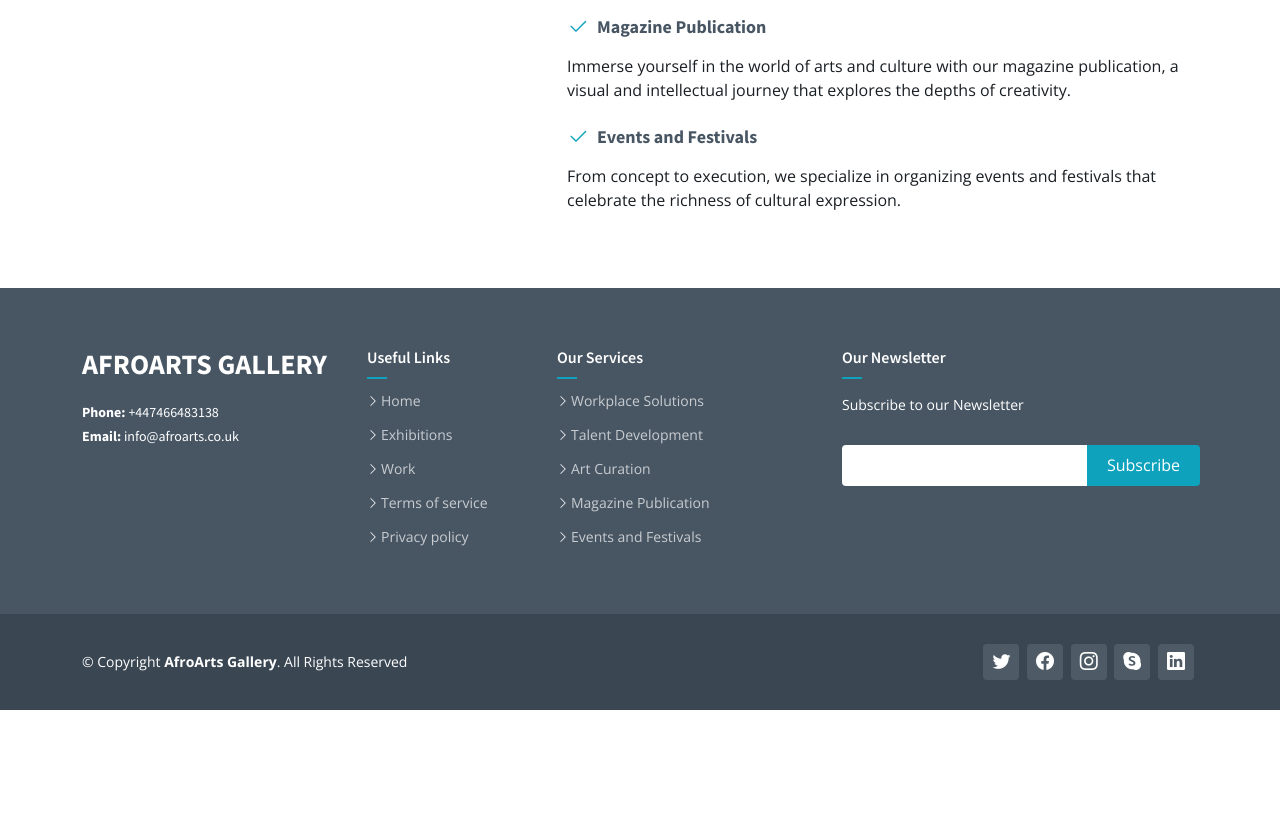
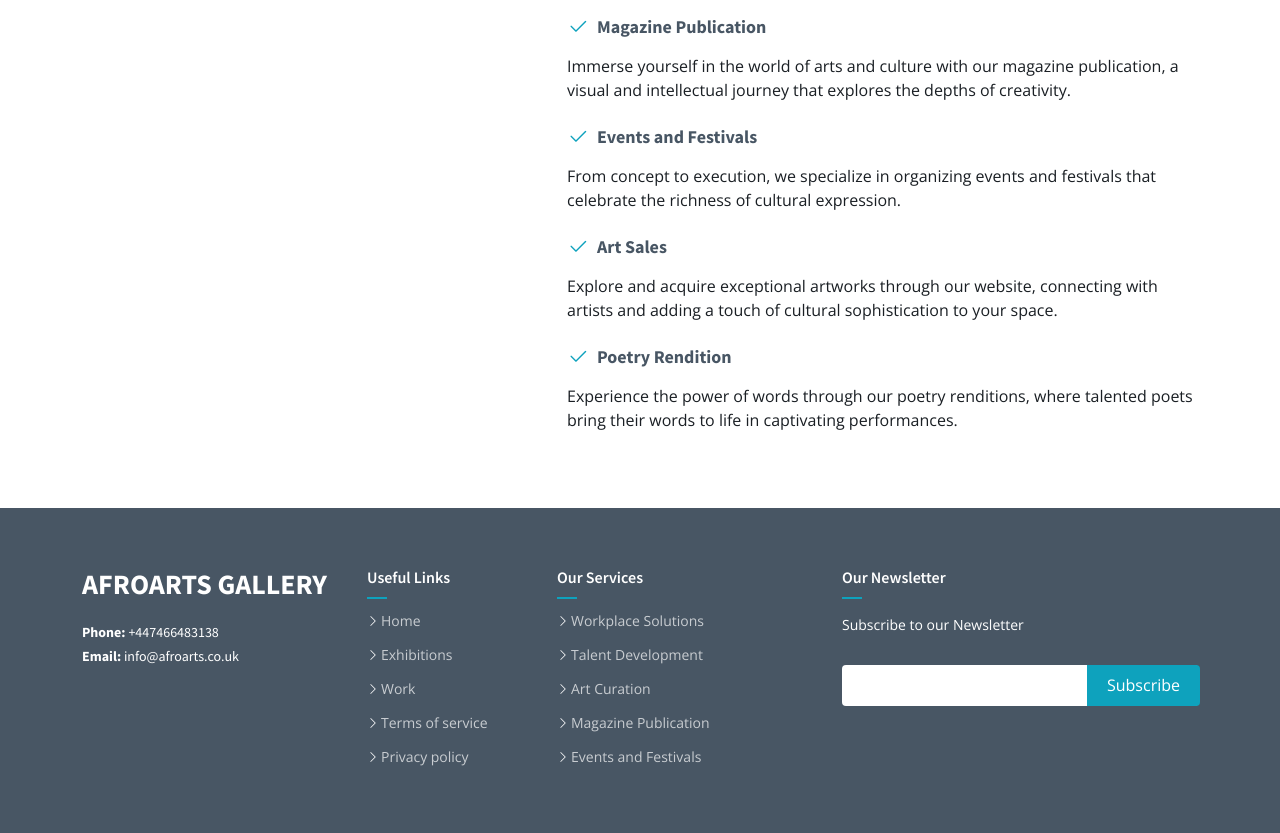
Before and after one commit to tay4real/afroarts, a PHP site: page /about.php in a window 1280 px wide, after a click on "Our Services". Shown: the part 713-1546 px from the top of the page. Before the commit the page ends 1423 px from the top, so only its background shows below. Run offline with PHP 8.4, Linux system fonts and the light colour scheme.

Commit message:
Update
renamed member-portfolio.php to artist-portfolio.php
effected changed in dependent files

```diff
--- a/partials/about.php
+++ b/partials/about.php
@@ -112,6 +112,20 @@
             <p>From concept to execution, we specialize in organizing events and festivals that celebrate the richness of cultural expression.
 </p>
 
+<div class="d-flex align-items-center mt-4 mb-3">
+              <i class="bi bi-check2"></i>
+              <h4>Art Sales</h4>
+            </div>
+            <p>Explore and acquire exceptional artworks through our website, connecting with artists and adding a touch of cultural sophistication to your space.
+</p>
+
+<div class="d-flex align-items-center mt-4 mb-3">
+              <i class="bi bi-check2"></i>
+              <h4>Poetry Rendition</h4>
+            </div>
+            <p>Experience the power of words through our poetry renditions, where talented poets bring their words to life in captivating performances.
+</p>
+
           </div><!-- End Tab 3 Content -->
 
         </div>
--- a/partials/member-breadcrumb.php
+++ b/partials/member-breadcrumb.php
@@ -4,8 +4,8 @@
         <div class="d-flex justify-content-between align-items-center">
           <h2><?php echo $name ?></h2>
           <ol>
-            <li><a href="index.html">Home</a></li>
-            <li><a href="blog.html">Member</a></li>
+            <li><a href="index.php">Home</a></li>
+            <li><a href="membership.php">Membership</a></li>
             <li>Artist Profile</li>
           </ol>
         </div>
```
Also changed, not shown: partials/recent-members.php (+6 -6 lines), artist-portfolio.php (renamed from member-portfolio.php).
